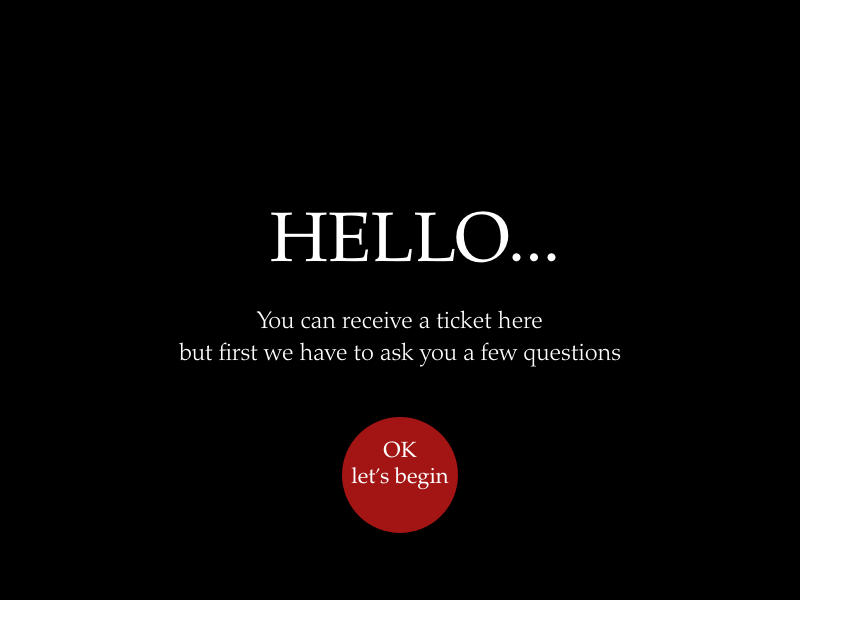
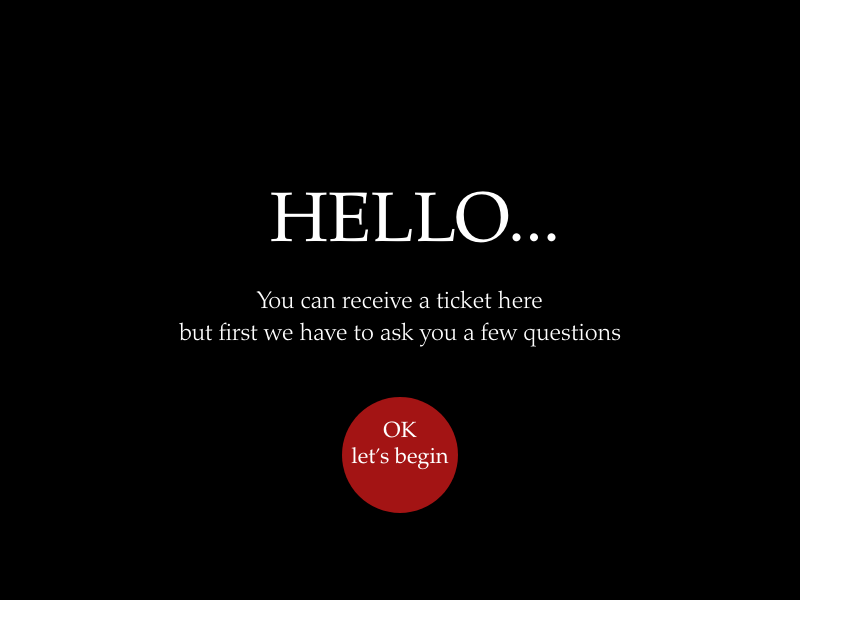
Before and after one commit to scottdickerson/interimaginary-ticket-kiosk, a React (Create React App) app: page / in a window 1280 px wide. Shown: the top 638 px of the page, without its empty margins (0-863 px from the left). Built offline with nearby package versions, Linux system fonts and the light colour scheme.

Commit message:
fix(pullscreen): small css adjustments

```diff
--- a/src/containers/TicketPullScreen/TicketPullScreen.module.css
+++ b/src/containers/TicketPullScreen/TicketPullScreen.module.css
@@ -13,7 +13,7 @@
 .title {
   text-transform: uppercase;
   font-size: 70px;
-  padding: 210px 0 25px 30px;
+  padding: 190px 0 25px 30px;
 }
 
 .button {
@@ -25,6 +25,7 @@
   font-size: 22px;
   height: 116px;
   width: 116px;
+  cursor: pointer;
 }
 .button p {
   margin-top: 0.25rem;
```
